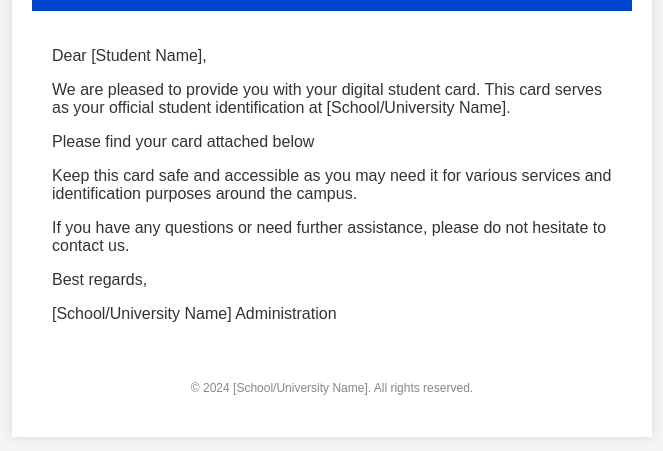
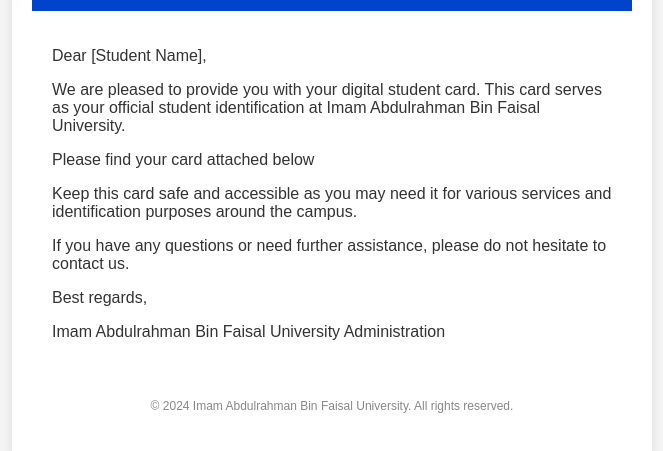
Before and after one commit to Ahmadalmuhidat/Student-Card-Generator-Backend, a website: page helper/mailer/html/CardSender.html in a window 1280 px wide. Shown: the part 159-610 px from the top of the page, without its empty margins (308-971 px from the left). Drawn offline with Linux system fonts and the light colour scheme.

Commit message:
changed universty

```diff
--- a/helper/mailer/html/CardSender.html
+++ b/helper/mailer/html/CardSender.html
@@ -1,5 +1,6 @@
 <!DOCTYPE html>
 <html lang="en">
+
 <head>
     <meta charset="UTF-8">
     <meta name="viewport" content="width=device-width, initial-scale=1.0">
@@ -11,6 +12,7 @@
             margin: 0;
             padding: 0;
         }
+
         .container {
             background-color: #ffffff;
             margin: 50px auto;
@@ -18,16 +20,19 @@
             max-width: 600px;
             box-shadow: 0 0 10px rgba(0, 0, 0, 0.1);
         }
+
         .header {
             text-align: center;
             background-color: #0044cc;
             color: #ffffff;
             padding: 10px 0;
         }
+
         .content {
             padding: 20px;
             color: #333333;
         }
+
         .button {
             display: block;
             width: 200px;
@@ -39,6 +44,7 @@
             text-decoration: none;
             border-radius: 5px;
         }
+
         .footer {
             text-align: center;
             padding: 10px;
@@ -47,6 +53,7 @@
         }
     </style>
 </head>
+
 <body>
     <div class="container">
         <div class="header">
@@ -54,18 +61,21 @@
         </div>
         <div class="content">
             <p>Dear [Student Name],</p>
-            <p>We are pleased to provide you with your digital student card. This card serves as your official student identification at [School/University Name].</p>
+            <p>We are pleased to provide you with your digital student card. This card serves as your official student
+                identification at Imam Abdulrahman Bin Faisal University.</p>
             <p>Please find your card attached below</p>
             <!-- <p>Please click the button below to view and download your digital student card:</p> -->
             <!-- <a href="[Link to Digital Student Card]" class="button">View My Student Card</a> -->
-            <p>Keep this card safe and accessible as you may need it for various services and identification purposes around the campus.</p>
+            <p>Keep this card safe and accessible as you may need it for various services and identification purposes
+                around the campus.</p>
             <p>If you have any questions or need further assistance, please do not hesitate to contact us.</p>
             <p>Best regards,</p>
-            <p>[School/University Name] Administration</p>
+            <p>Imam Abdulrahman Bin Faisal University Administration</p>
         </div>
         <div class="footer">
-            <p>&copy; 2024 [School/University Name]. All rights reserved.</p>
+            <p>&copy; 2024 Imam Abdulrahman Bin Faisal University. All rights reserved.</p>
         </div>
     </div>
 </body>
+
 </html>
```
Also changed, not shown: Student-Card.pass/strip.png, assets/background.png (deleted), assets/background@2x.png (deleted), assets/icon@2x.png (deleted), assets/logo.png (deleted), assets/logo@2x.png (deleted), assets/passkit.jpeg (added), assets/strip.png (added), assets/thumbnail.png (deleted), assets/thumbnail@2x.png (deleted).
